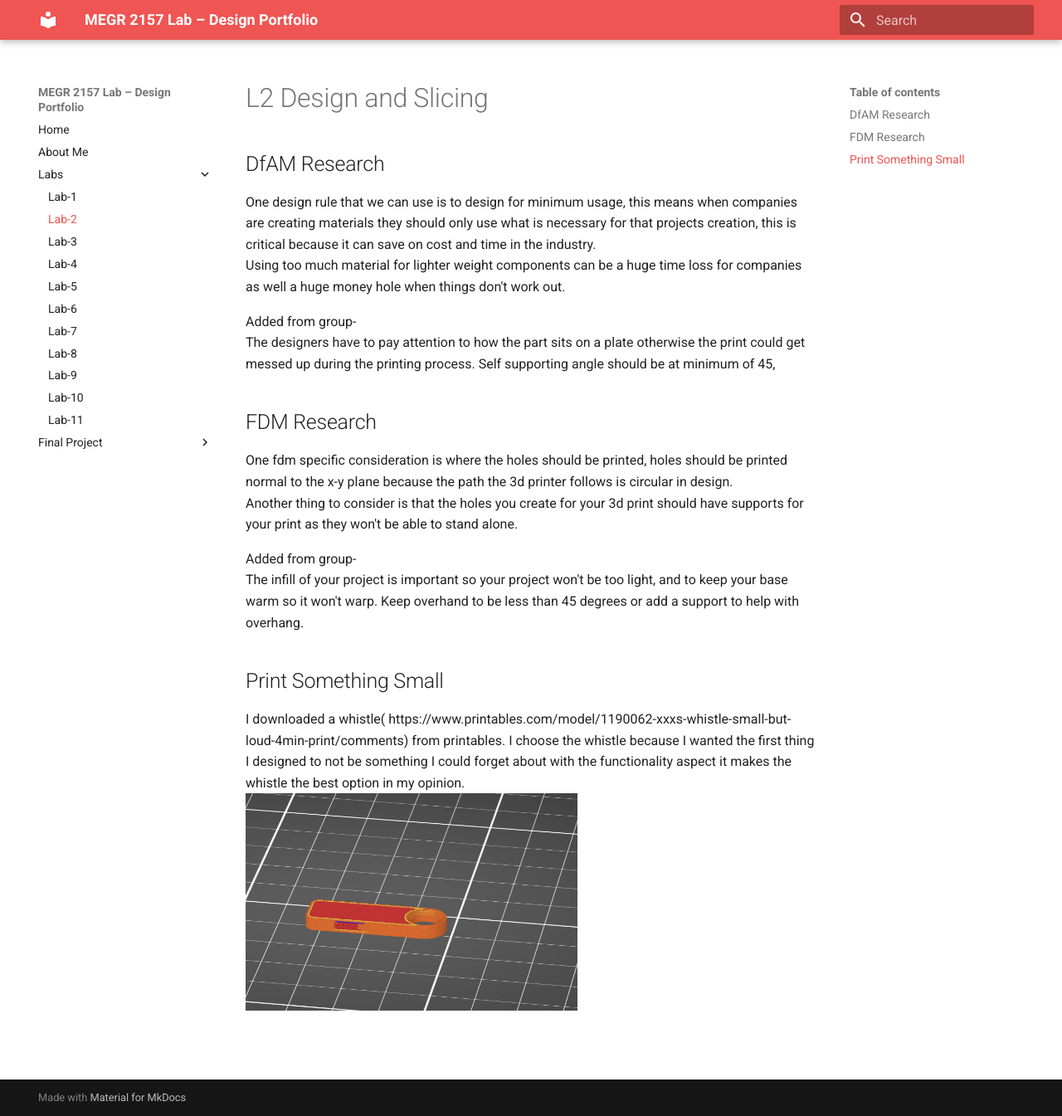
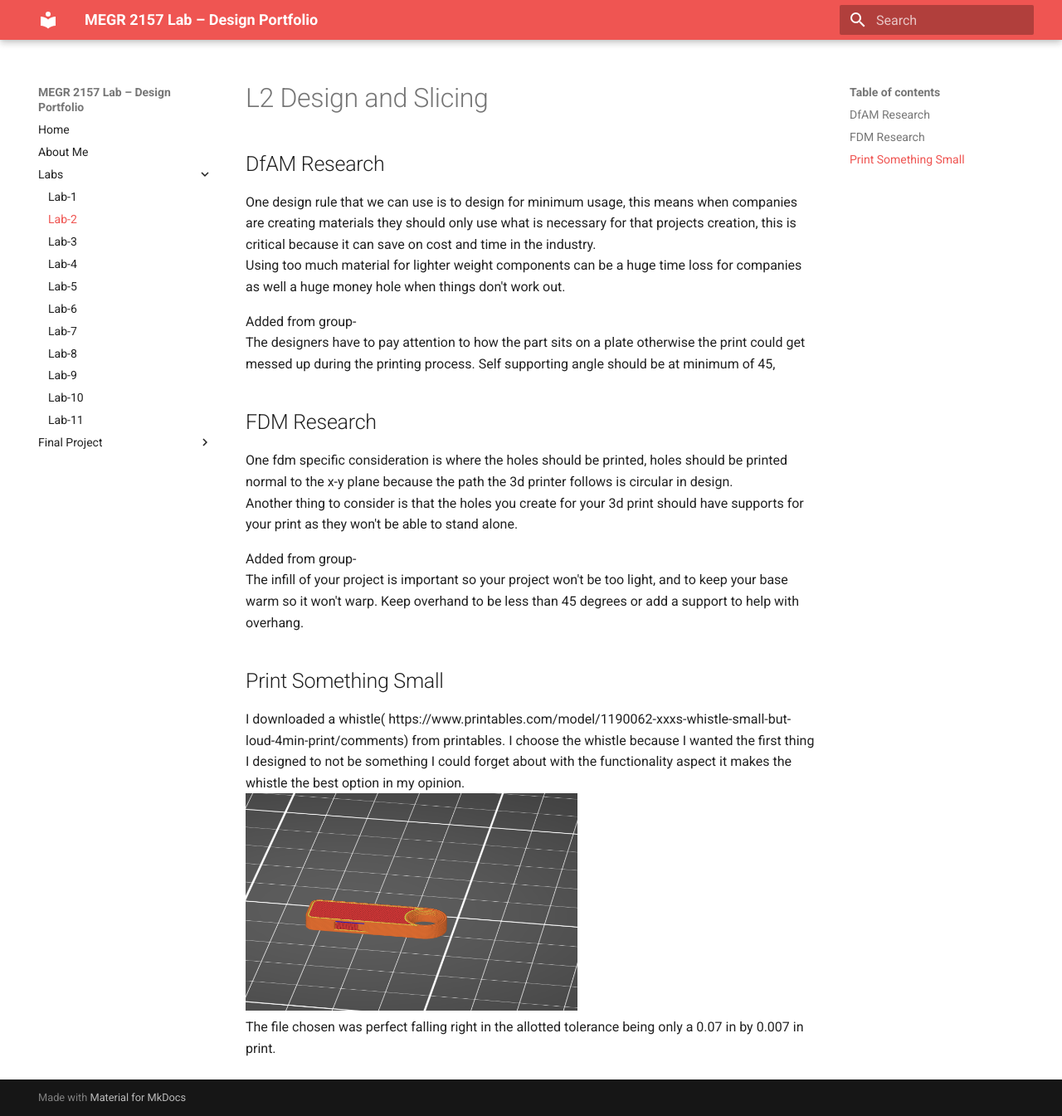
Before and after one commit to AtibaJ/megr2157L-portfolio, an MkDocs documentation site: the page built from docs/Labs/L02/index.md, in a window 1280 px wide and 1345 px high. Shown: the whole window at 83% size. Built offline with MkDocs 1.6.1 and Material for MkDocs 9.7.7, drawn with Linux system fonts in a browser that asks for light colours.

Commit message:
Update index.md

```diff
--- a/docs/Labs/L02/index.md
+++ b/docs/Labs/L02/index.md
@@ -17,3 +17,4 @@ The infill of your project is important so your project won't be too light, and
 ##Print Something Small
 I downloaded a whistle( https://www.printables.com/model/1190062-xxxs-whistle-small-but-loud-4min-print/comments) from printables. I choose the whistle because I wanted the first thing I designed to not be something I could forget about with the functionality aspect it makes the whistle the best option in my opinion.
 <img src="whistlefile.png" alt="G-Code Picture of whistle" width="400">
+The file chosen was perfect falling right in the allotted tolerance being only a 0.07 in by 0.007 in print.
```
